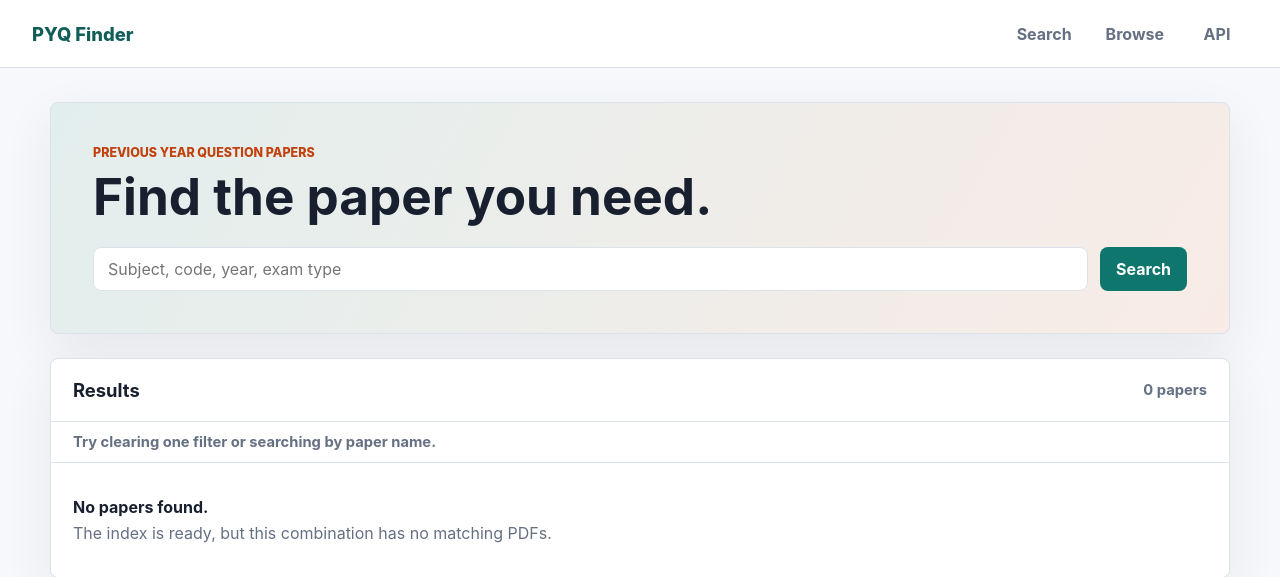
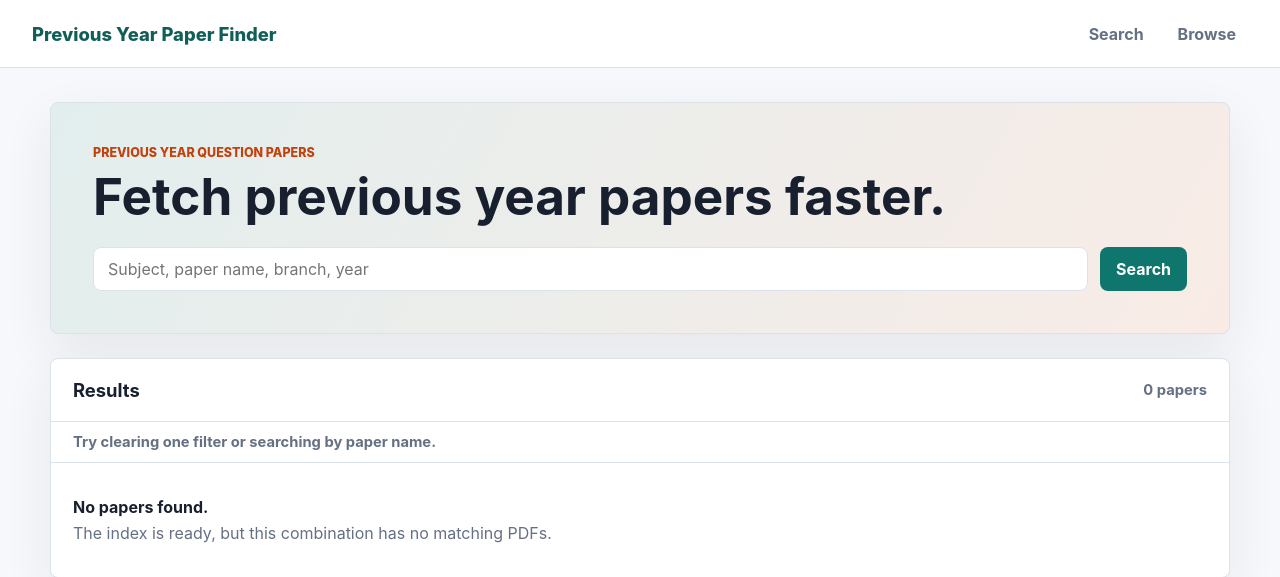
Before and after one commit to Arnav-Milmile/Previous_year_paper_finder, a FastAPI app: page / in a window 1280 px wide. Shown: the top 577 px of the page. Run offline with FastAPI, Linux system fonts and the light colour scheme; data that the repository does not hold is empty.

Commit message:
Polish branding and public README

```diff
--- a/app/config.py
+++ b/app/config.py
@@ -8,7 +8,7 @@ ROOT_DIR = Path(__file__).resolve().parent.parent
 
 
 class Settings(BaseSettings):
-    app_name: str = "PYQ Finder"
+    app_name: str = "Previous Year Paper Finder"
     database_path: Path = ROOT_DIR / "data" / "papers.db"
     papers_dir: Path = ROOT_DIR / "data" / "papers"
 
--- a/app/main.py
+++ b/app/main.py
@@ -16,8 +16,8 @@ async def lifespan(app: FastAPI):
 
 
 app = FastAPI(
-    title="PYQ Finder",
-    description="Fast searchable index for college previous year question papers.",
+    title="Previous Year Paper Finder",
+    description="Searchable index for college previous year question papers.",
     version="0.1.0",
     lifespan=lifespan,
 )
--- a/templates/base.html
+++ b/templates/base.html
@@ -3,16 +3,16 @@
   <head>
     <meta charset="utf-8">
     <meta name="viewport" content="width=device-width, initial-scale=1">
-    <title>{% block title %}PYQ Finder{% endblock %}</title>
+    <meta name="description" content="Search and browse previous year question papers by course, branch, exam session, semester, and subject.">
+    <title>{% block title %}Previous Year Paper Finder{% endblock %}</title>
     <link rel="stylesheet" href="/static/css/style.css?v=20260428">
   </head>
   <body>
     <header class="topbar">
-      <a class="brand" href="/">PYQ Finder</a>
+      <a class="brand" href="/">Previous Year Paper Finder</a>
       <nav class="nav">
         <a href="/" data-nav="search">Search</a>
         <a href="/browse" data-nav="browse">Browse</a>
-        <a href="/docs">API</a>
       </nav>
     </header>
 
--- a/templates/browse.html
+++ b/templates/browse.html
@@ -1,6 +1,6 @@
 {% extends "base.html" %}
 
-{% block title %}Browse PYQs{% endblock %}
+{% block title %}Browse Papers{% endblock %}
 
 {% block content %}
 <section class="workspace" data-page="browse">
--- a/templates/index.html
+++ b/templates/index.html
@@ -1,14 +1,14 @@
 {% extends "base.html" %}
 
-{% block title %}Search PYQs{% endblock %}
+{% block title %}Search Papers{% endblock %}
 
 {% block content %}
 <section class="workspace" data-page="search">
   <div class="panel intro-panel">
     <p class="eyebrow">Previous year question papers</p>
-    <h1>Find the paper you need.</h1>
+    <h1>Fetch previous year papers faster.</h1>
     <form class="searchbar" id="search-form">
-      <input id="search-input" name="q" type="search" placeholder="Subject, code, year, exam type" autocomplete="off" required>
+      <input id="search-input" name="q" type="search" placeholder="Subject, paper name, branch, year" autocomplete="off" required>
       <button type="submit">Search</button>
     </form>
   </div>
```
Also changed, not shown: README.md, 1 other file.
